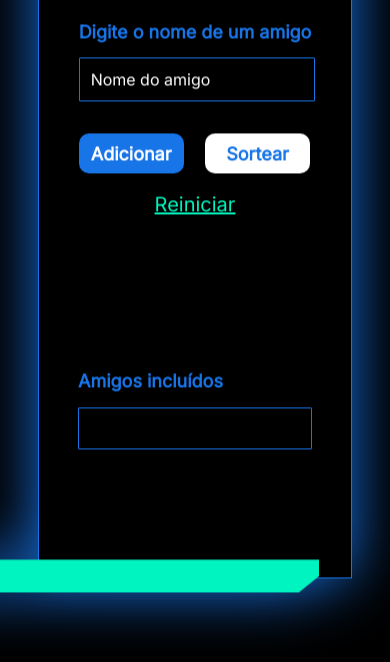
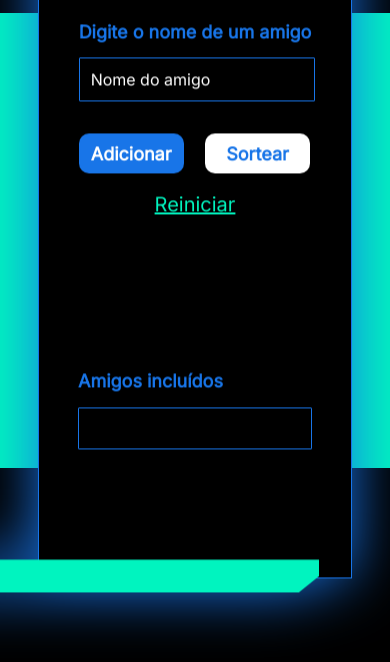
Before and after one commit to lealalexsander/amigo-secreto, a plain HTML site: page index.html in a window 390 px wide. Shown: the part 182-844 px from the top of the page. Drawn offline with nearby package versions, Linux system fonts and the light colour scheme.

Commit message:
mudança no background verde no @media

```diff
--- a/style.css
+++ b/style.css
@@ -208,14 +208,7 @@ body {
 
 @media screen and (max-width: 480px) {
 
-  .background__detail {
-    background-color: #00f4bf;
-    height: auto; /* Permite que o conteúdo cresça */
-    left: 0;
-    position: relative; /* Altera para relativo para evitar sobreposição */
-    top: 0; /* Ajusta a posição para 0 para evitar sobreposição */
-    z-index: 0;
-  }
+
 
   .page__image {
     display: flex;
```
